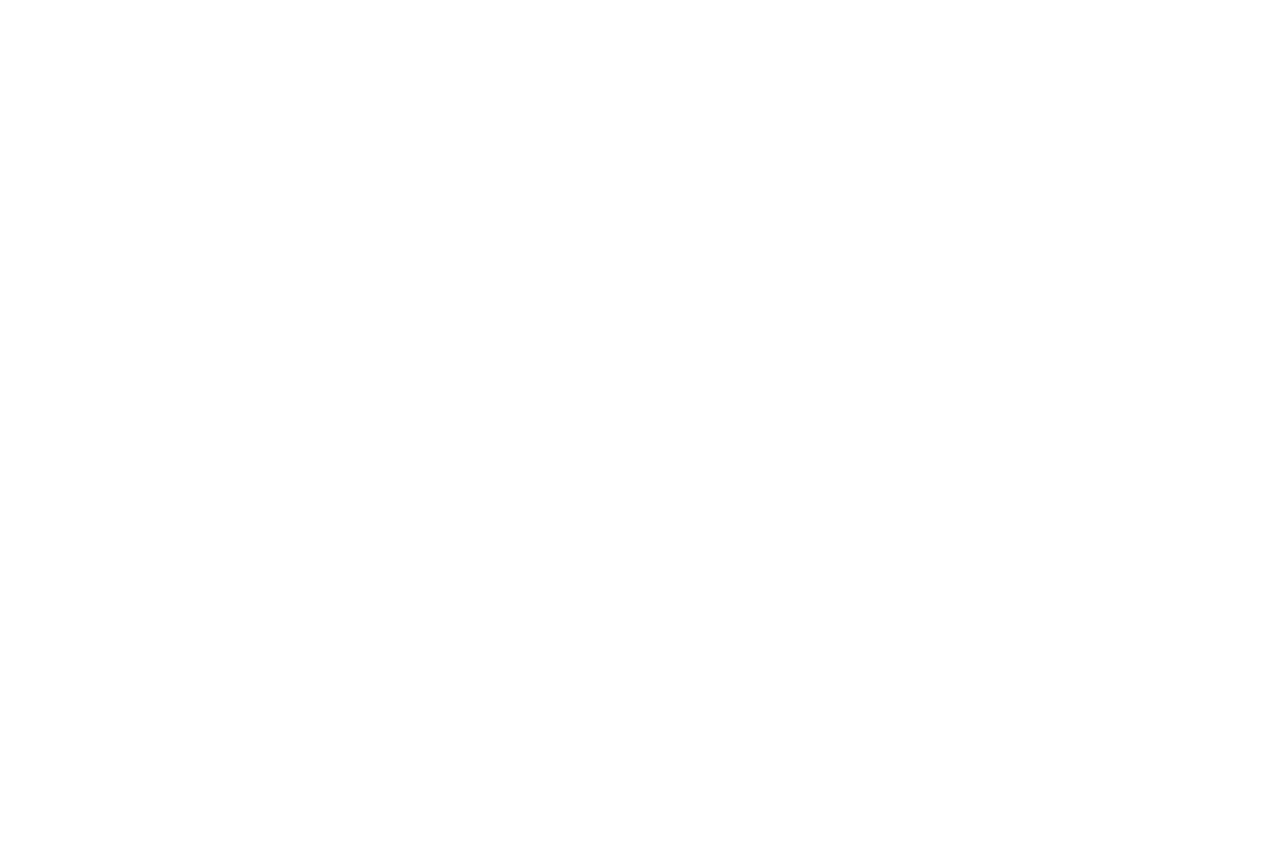
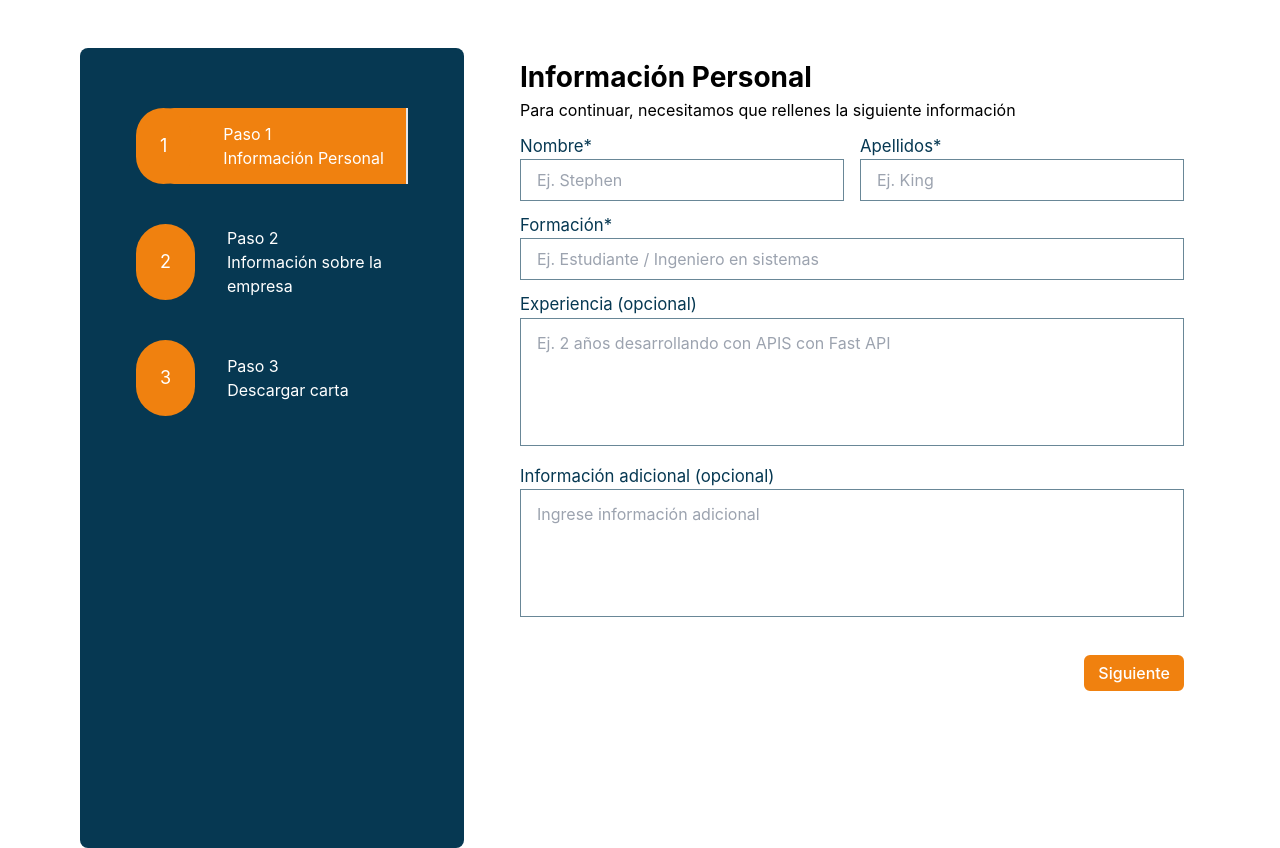
Before and after one commit to devmatchworking/hackaton-tribu1-frontend, a React (Vite) app: page /form in a window 1280 px wide. Before the commit this address had no page. Before the commit the page ends 800 px from the top, so only its background shows below. Built offline with nearby package versions, Linux system fonts and the light colour scheme.

Commit message:
fix: Global Form Component + styles change

```diff
--- a/src/App.jsx
+++ b/src/App.jsx
@@ -1,6 +1,7 @@
+import GlobalForm from './components/GlobalFormComponent/GlobalForm';
 import { CompanyFormPage } from './pages/CompanyFormPage/CompanyFormPage'
 import { UserFormPage } from './pages/UserFormPage/UserFormPage';
-import { BrowserRouter, Routes, Route } from 'react-router-dom'
+import { BrowserRouter, Routes, Route, Navigate } from 'react-router-dom'
 function App() {
   return (
     // <>
@@ -12,6 +13,8 @@
         <Routes>
           <Route path="/user" element={<UserFormPage/>} />
           <Route path="/company" element={<CompanyFormPage/>} />
+          <Route path="/form" element={<GlobalForm/>} />
+          <Route path="*" element={<Navigate to="/form"/>} />
         </Routes>
       </BrowserRouter>
     </>
--- a/src/components/CompanyForm/CompanyForm.jsx
+++ b/src/components/CompanyForm/CompanyForm.jsx
@@ -105,13 +105,13 @@
 
             <ErrorMessage name="companyInfo" component={() => <div className='error'>{errors.companyInfo}</div>} />
           </div>
-          <div className='form-buttons-container'>
+          {/* <div className='form-buttons-container'>
             <BackButton text="Anterior" />
             <div className='inline ml-3'>
               <NextButton text="Siguiente" disabled={!isValid} />
             </div>
 
-          </div>
+          </div> */}
         </Form>
       )}
     </Formik>
--- /dev/null
+++ b/src/components/GlobalFormComponent/GlobalForm.jsx
@@ -0,0 +1,86 @@
+import React, { useState } from 'react';
+import { FormProvider } from '../../context/Form-Context';
+import { Menu } from '../MenuComponent/Menu';
+import { UserForm } from '../UserForm/UserForm';
+import { BackButton } from '../../shared/BackButton/BackButton';
+import { NextButton } from '../../shared/NextButton/NextButton';
+import { CompanyForm } from '../CompanyForm/CompanyForm';
+import DownloadComponent from '../DownloadComponent/DownloadComponent';
+
+const GlobalForm = () => {
+    const [parte, setParte] = useState(1);
+
+    const handleNext = () => {
+        setParte(Math.min(3, parte + 1));
+    };
+
+    const handlePrev = () => {
+        setParte(Math.max(parte - 1, 0));
+    };
+
+    return (
+        <div className='form-page'>
+            <div className='menu-container'>
+                <Menu parte={parte} />
+            </div>
+            {parte === 1 && (
+                <>
+                    <FormProvider>
+                        <div className='form-container'>
+                            <h1 className='text-[1.75rem] font-bold'>Información Personal</h1>
+                            <p>Para continuar, necesitamos que rellenes la siguiente información</p>
+                            <UserForm />
+                            <div className='form-buttons-container'>
+                                <BackButton text="Anterior" parte={parte} onClick={handlePrev} />
+                                <div className='inline ml-3'>
+                                    <NextButton onClick={handleNext} text="Siguiente" parte={parte} />
+                                </div>
+                            </div>
+
+                        </div>
+                    </FormProvider>
+                </>
+
+            )}
+
+            {parte === 2 && (
+                <>
+                    <FormProvider>
+                        <div className='form-container'>
+                            <h1 className='text-[1.75rem] font-bold'>Información de la Empresa</h1>
+                            <p>Para continuar, necesitamos que rellenes la siguiente información</p>
+                            <CompanyForm />
+                            <div className='form-buttons-container'>
+                                <BackButton text="Anterior" parte={parte} onClick={handlePrev} />
+                                <div className='inline ml-3'>
+                                    <NextButton onClick={handleNext} text="Siguiente" parte={parte} />
+                                </div>
+                            </div>
+
+                        </div>
+                    </FormProvider>
+                </>
+            )}
+
+            {parte === 3 && (
+                <>
+                <div className='form-container'>
+                            <h1 className='text-[1.75rem] font-bold'>Carta de Motivación</h1>
+                            <p>Esta es la carta de recomendación que realizamos para ti</p>
+                            <DownloadComponent/>
+                            <div className='form-buttons-container'>
+                                <BackButton text="Anterior" parte={parte} onClick={handlePrev}/>
+                                <div className='inline ml-3'>
+                                    <NextButton onClick={handleNext} text="Guardar" parte={parte} />
+                                </div>
+                            </div>
+
+                        </div>
+                </>
+
+            )}
+        </div>
+    );
+};
+
+export default GlobalForm;
--- a/src/components/MenuComponent/Menu.css
+++ b/src/components/MenuComponent/Menu.css
@@ -6,7 +6,7 @@
 @layer components{
 
   .stepsContainer {
-    @apply ml-20 h-5/6 flex mt-12;
+    @apply ml-20 h-full flex mt-12 w-96 transition-all duration-300;
   }
 
   .steps{
--- a/src/components/MenuComponent/Menu.jsx
+++ b/src/components/MenuComponent/Menu.jsx
@@ -1,10 +1,10 @@
 import "./Menu.css";
 
-export function Menu() {
+export function Menu({parte}) {
   return (
     <div className="stepsContainer">
       <section className="steps">
-        <div className="selection">
+        <div className={`selection ${parte===1 ? "bg-tangerine rounded-l-full border-r-2" : ""}`}>
           <span className="number">1</span>
           <div className="info">
             <h2 className="step">Paso 1</h2>
@@ -12,7 +12,7 @@
           </div>
         </div>
 
-        <div className="selection">
+        <div className={`selection ${parte===2 ? "bg-tangerine rounded-l-full border-r-2" : ""}`}>
           <span className="number">2</span>
           <div className="info">
             <h2 className="step">Paso 2</h2>
@@ -20,7 +20,7 @@
           </div>
         </div>
 
-        <div className="selection">
+        <div className={`selection ${parte===3 ? "bg-tangerine rounded-l-full border-r-2" : ""}`}>
           <span className="number">3</span>
           <div className="info">
             <h2 className="step">Paso 3</h2>
--- a/src/components/UserForm/UserForm.jsx
+++ b/src/components/UserForm/UserForm.jsx
@@ -104,12 +104,12 @@
 
                         <ErrorMessage name="additionalInfo" component={() => <div className='error'>{errors.additionalInfo}</div>} />
                     </div>
-                    <div className='form-buttons-container'>
+                    {/* <div className='form-buttons-container'>
                         <BackButton text="Anterior" />
                         <div className='inline ml-3'>
                             <NextButton text="Siguiente" />
                         </div>
-                    </div>
+                    </div> */}
                 </Form>
             )}
         </Formik>
--- a/src/pages/UserFormPage/UserFormPage.css
+++ b/src/pages/UserFormPage/UserFormPage.css
@@ -4,7 +4,7 @@
 
 @layer components{
     .form-page{
-        @apply flex
+        @apply flex min-h-screen
     }
     .menu-container{
         @apply hidden md:block
--- a/src/shared/BackButton/BackButton.jsx
+++ b/src/shared/BackButton/BackButton.jsx
@@ -1,12 +1,13 @@
+/* eslint-disable react/prop-types */
 import React from 'react'
 import './BackButton.css'
 import { useParams, useNavigate } from 'react-router-dom'
 
-export const BackButton = ({text, onClick}) => {
+export const BackButton = ({text, onClick, parte}) => {
   const navigate = useNavigate()
   return (
     <>
-      <button className="back-button btn" type='button' onClick={() => navigate(-1)}>{text}</button>
+      <button className={`back-button btn ${parte===1?"opacity-0":""} `} disabled={parte === 1 ? true : false} type='button' onClick={() => onClick()}>{text}</button>
     </>
   )
 }
--- a/src/shared/NextButton/NextButton.jsx
+++ b/src/shared/NextButton/NextButton.jsx
@@ -1,14 +1,10 @@
 import React from 'react'
 import './NextButton.css'
 import { BrowserRouter, Routes, Route, Link } from 'react-router-dom'
-export const NextButton = ({text, valid}) => {
+export const NextButton = ({text, onClick, parte}) => {
   return (
     <>
-
-        <Link to='/company'>
-        <button  className='next-button btn' type='submit'>{text}</button>
-        </Link>
-
+      <button className={`next-button btn ${parte===3?"opacity-0":""} `} disabled={parte === 3 ? true : false} type='button' onClick={() => onClick()}>{text}</button>
     </>
   )
 }
```
